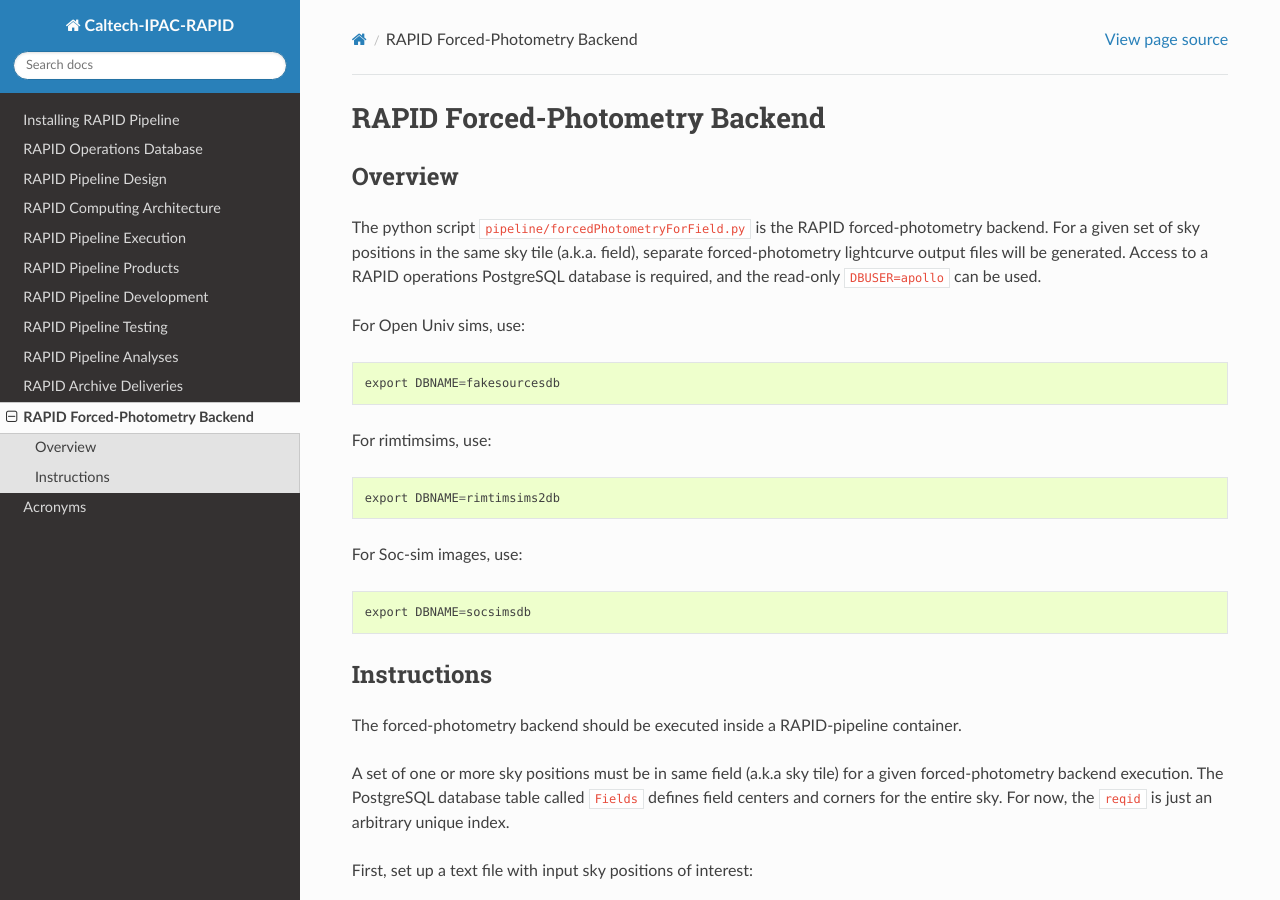
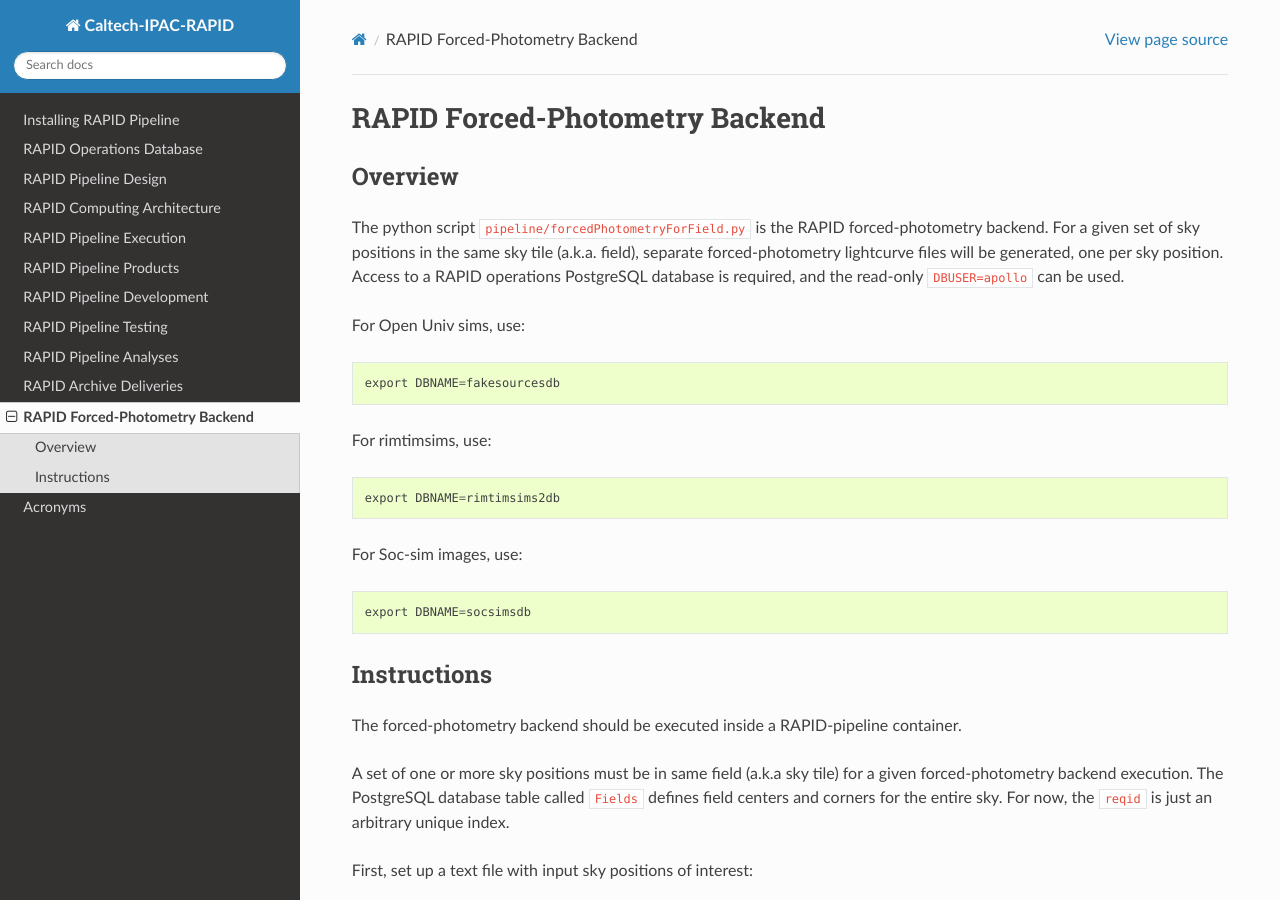
Before and after one commit to Caltech-IPAC/rapid, a Sphinx documentation site: the page built from docs/source/fp/fp_backend.rst, in a window 1280 px wide and 900 px high. Built offline with Sphinx 7.4.7 and the Read the Docs theme 3.1.0, drawn with Linux system fonts in a browser that asks for light colours; some of the changed text lies outside the part shown.

Commit message:
Made textual improvements.

```diff
--- a/docs/source/fp/fp_backend.rst
+++ b/docs/source/fp/fp_backend.rst
@@ -7,7 +7,7 @@
 The python script ``pipeline/forcedPhotometryForField.py``
 is the RAPID forced-photometry backend.
 For a given set of sky positions in the same sky tile (a.k.a. field),
-separate forced-photometry lightcurve output files will be generated.
+separate forced-photometry lightcurve files will be generated, one per sky position.
 Access to a RAPID operations PostgreSQL database is required, and the read-only
 ``DBUSER=apollo`` can be used.
 
```
Also changed, not shown: other parts of docs/source/fp/fp_backend.rst (+5 -1 lines).
